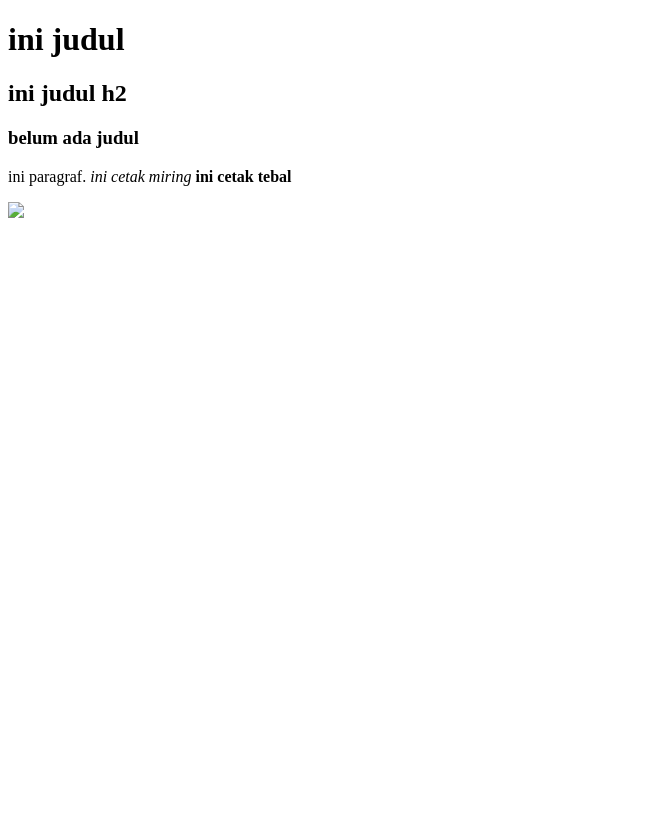
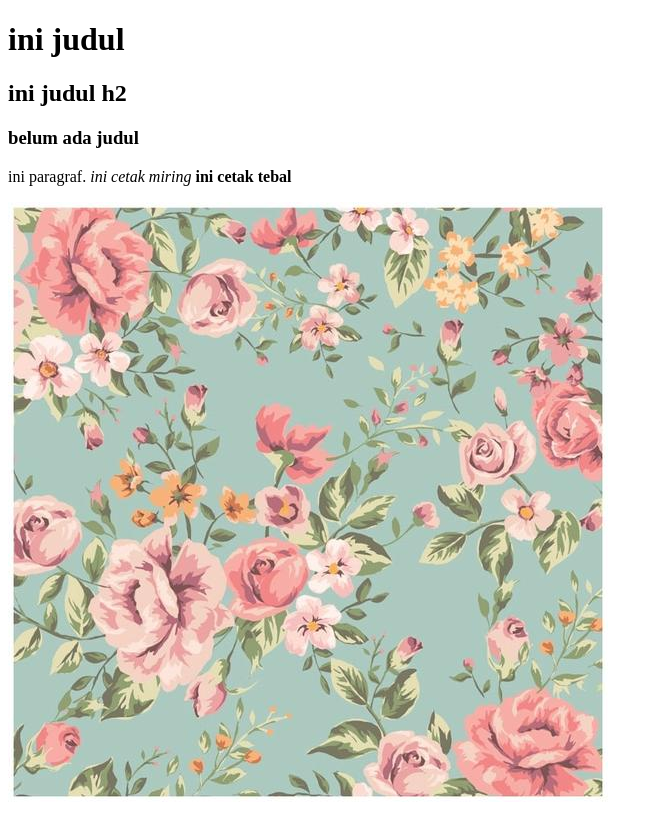
Before and after one commit to ikaanisa12/ikaanisa12.githu.io, a plain HTML site: page index.html in a window 1280 px wide. Shown: the whole page, without its empty margins (0-660 px from the left). Drawn offline with Linux system fonts and the light colour scheme.

Commit message:
Update index.html

```diff
--- a/index.html
+++ b/index.html
@@ -11,6 +11,6 @@
 	<em>ini cetak miring</em>
 	<strong>ini cetak tebal</strong>
 	</p>
-	<img src="bunga.jpg">
+	<img src="img/bunga.jpg">
 </body>
 </html>
```
